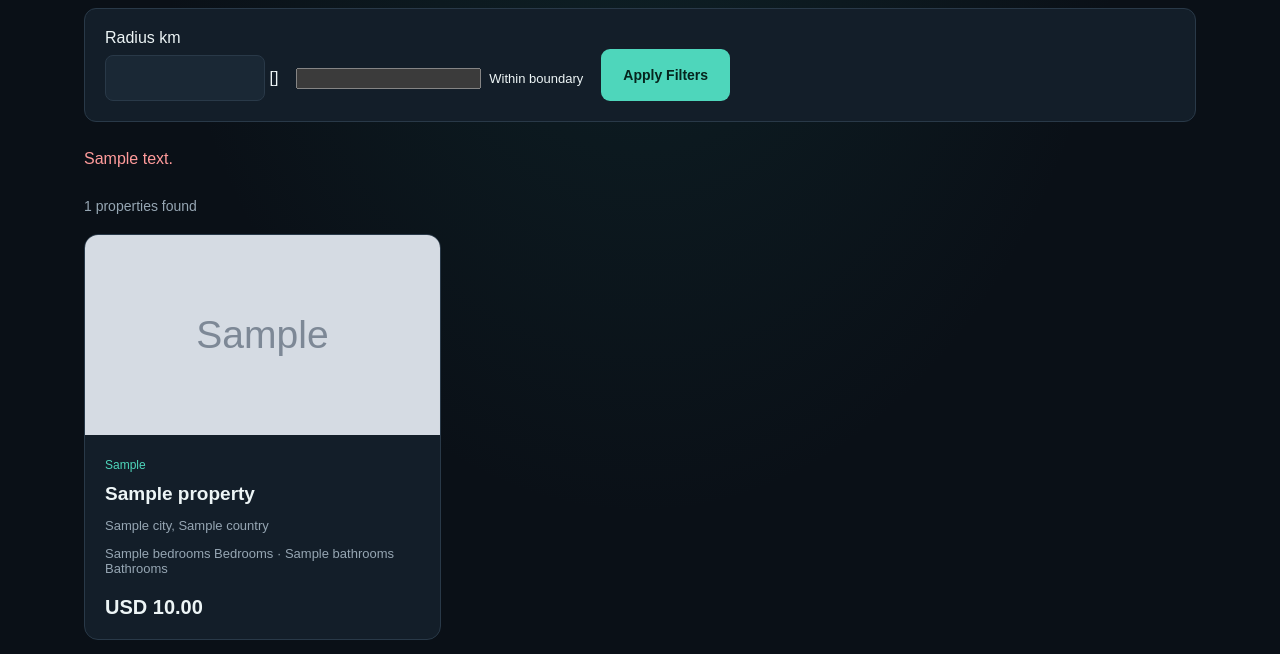
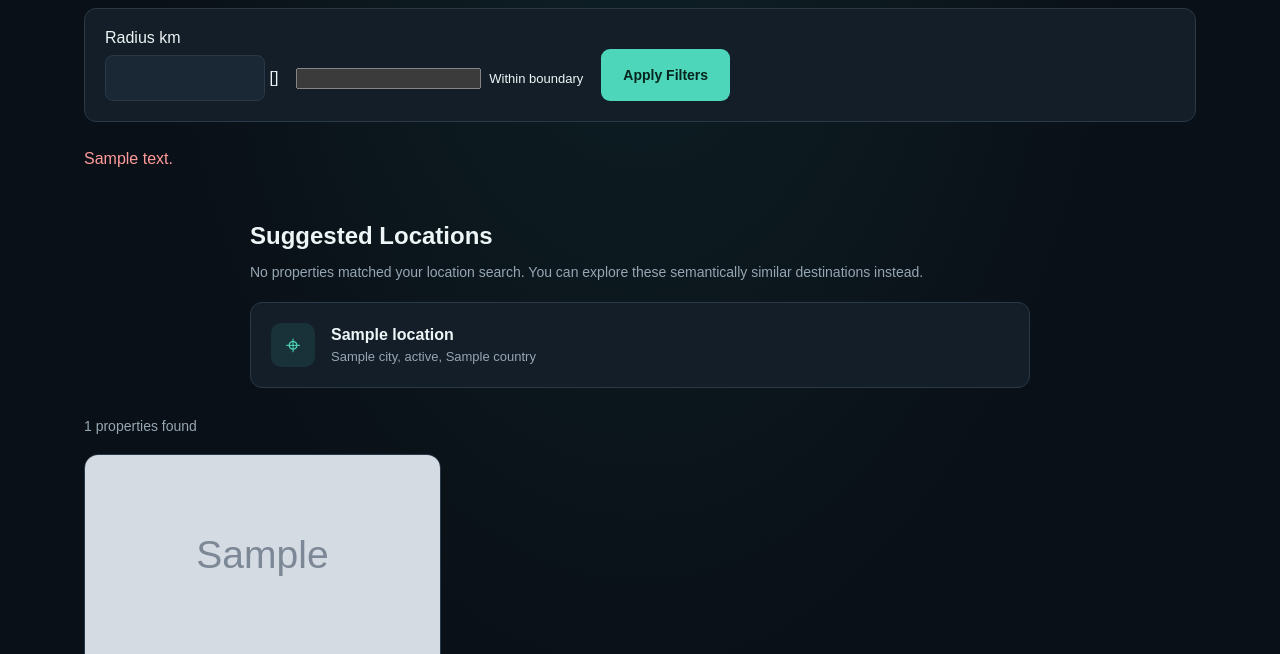
Before and after one commit to Soumyo001/vacation-rentals, a Django app: template templates/property_app/property_list.html in a window 1280 px wide. Shown: the part 312-966 px from the top of the page. Run offline with Django 5.2, Linux system fonts and the light colour scheme; the template is opened without the code that fills it: most values are stand-ins (such as "Sample title", 1, 10 or a date in 2020); grey boxes marked "Sample" are stand-in pictures; form fields are guessed from the names that the template uses.

Commit message:
add semantic search in property listing page

```diff
--- a/templates/property_app/property_list.html
+++ b/templates/property_app/property_list.html
@@ -63,6 +63,41 @@
 
     {% if spatial_message %}
         <p class="form-message">{{ spatial_message }}</p>
+    {% endif %}
+
+    {% if semantic_locations %}
+        <section class="results-section">
+            <div class="results-heading">
+                <h2>Suggested Locations</h2>
+                <p>
+                    No properties matched your location search. You can explore these semantically similar destinations instead.
+                </p>
+            </div>
+
+            <div class="location-list">
+                {% for location in semantic_locations %}
+                    <a
+                        class="location-item location-link"
+                        href="{% url 'property_list' %}?location_id={{ location.id }}"
+                    >
+                        <span class="location-icon" aria-hidden="true">
+                            ⌖
+                        </span>
+
+                        <div class="location-info">
+                            <h3>{{ location.name }}</h3>
+                            <p>
+                                {{ location.city }},
+                                {% if location.state %}
+                                    {{ location.state }},
+                                {% endif %}
+                                {{ location.country }}
+                            </p>
+                        </div>
+                    </a>
+                {% endfor %}
+            </div>
+        </section>
     {% endif %}
 
     <p class="result-count">
```
Also changed, not shown: property_app/views.py (+14 -5 lines), templates/property_app/home.html (+10 -3 lines).
